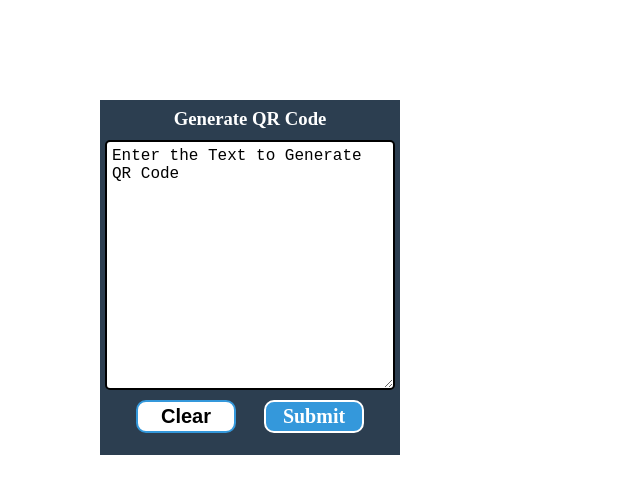
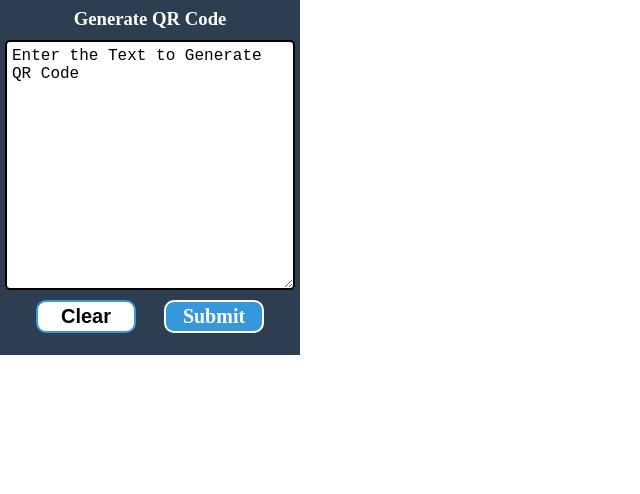
Before and after one commit to santoshvandari/QR-Code-Generator, a browser extension: page index.html in a window 1280 px wide. Shown: the whole page, without its empty margins (0-640 px from the left). Drawn offline with Linux system fonts and the light colour scheme.

Commit message:
Update style.css

```diff
--- a/css/style.css
+++ b/css/style.css
@@ -2,9 +2,6 @@
     margin: 0;
     padding: 0;
     box-sizing: border-box;
-}
-body{
-    margin: 100px;
 }
 body{
     height: 355px;
```
